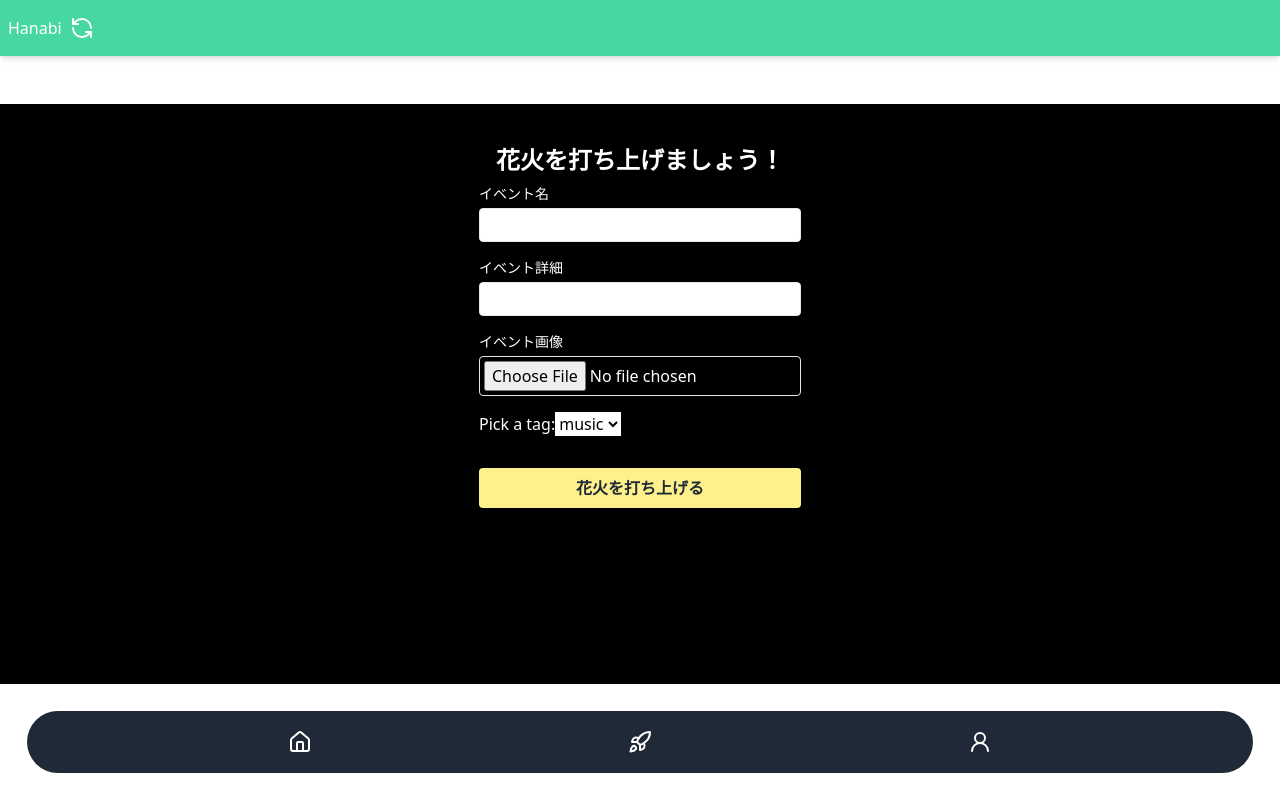
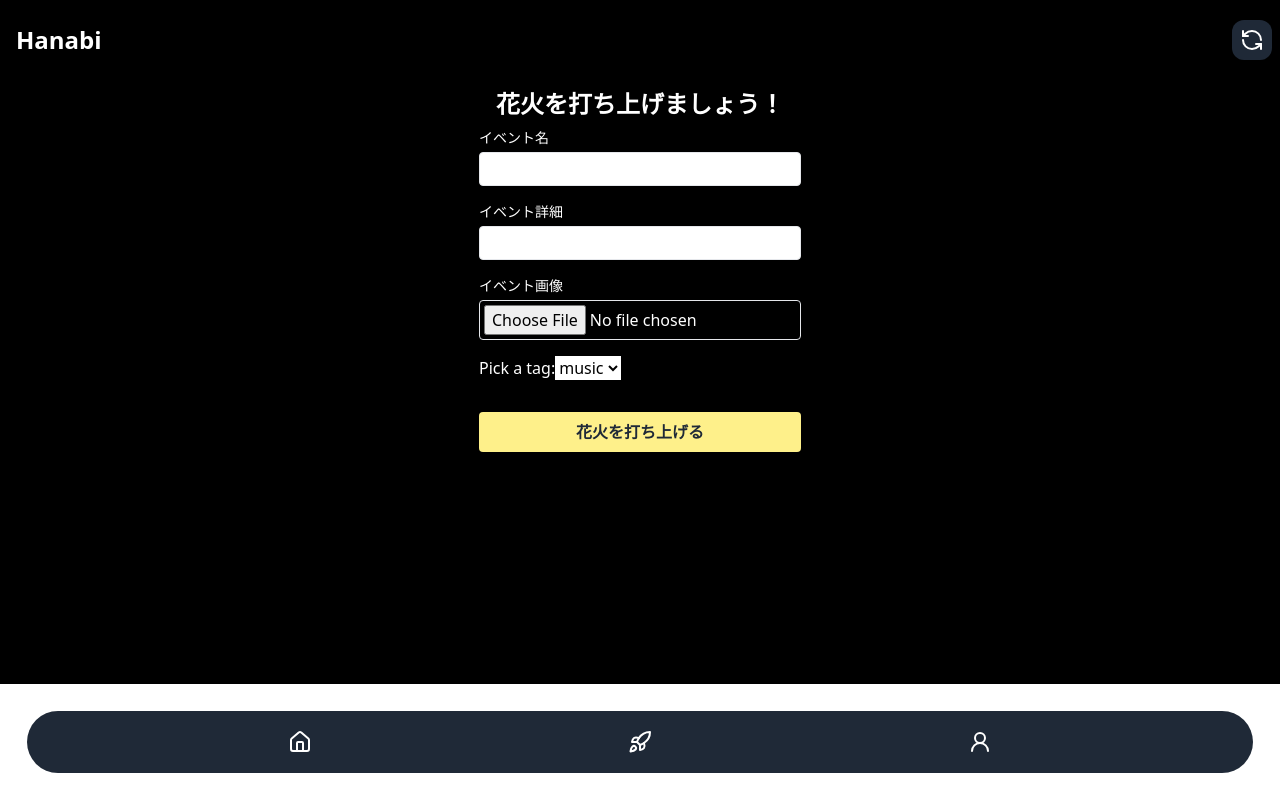
Before and after one commit to tomizawakenshin/team17_frontend, a Next.js app: page /new in a window 1280 px wide. Built offline with nearby package versions, Linux system fonts and the light colour scheme.

Commit message:
Headerコンポーネントの作成

```diff
--- a/components/Header/Header.tsx
+++ b/components/Header/Header.tsx
@@ -6,13 +6,13 @@ import { RefreshCcw } from 'lucide-react';
 
 const Header = () => {
   return (
-    <header className="h-14 bg-emerald-400/90 text-white flex items-center space-x-2 px-2 w-full shadow-md">
-      <h1>
+    <header className="h-14 bg-black text-white flex items-center space-x-2 px-2 w-full shadow-md s justify-between p-10 fixed" >
+      <h1 className="p-2 font-bold text-2xl">
         <Link href="/">Hanabi</Link>
       </h1>
-      <div>
+      <div className="p-2 bg-gray-800 rounded-xl">
         <Link href="/home2">
-          <RefreshCcw />
+          <RefreshCcw stroke="white" />
         </Link>
       </div>
     </header>
```
